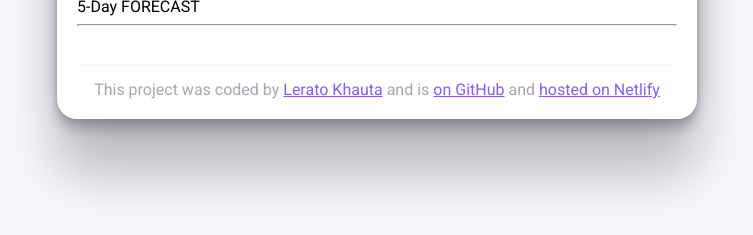
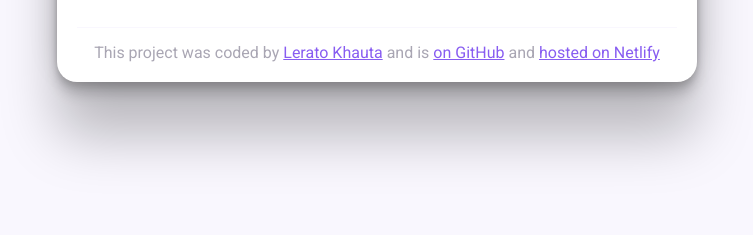
Before and after one commit to ivymelanin/Weather, a plain HTML site: page index.html in a window 1280 px wide. Shown: the part 349-584 px from the top of the page, without its empty margins (263-1016 px from the left). Drawn offline with nearby package versions, Linux system fonts and the light colour scheme; no server answers.

Commit message:
Update index.html

```diff
--- a/index.html
+++ b/index.html
@@ -43,8 +43,7 @@
             <div class="current-temperature-unit">°C</div>
           </div>
         </div>
-        5-Day FORECAST
-        <hr>
+        <div class="forecast" id="forecast"></div>
       </main>
       <footer>
 
```
